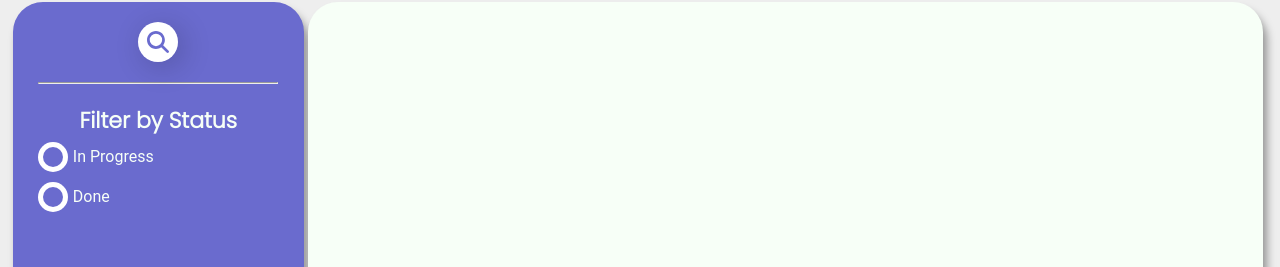
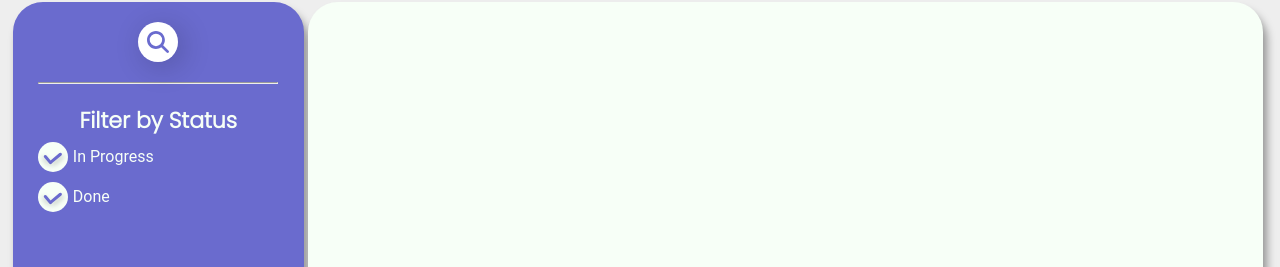
Before and after one commit to nlukic129/TaskManager, a React (Create React App) app: page / in a window 1280 px wide. Shown: the part 126-393 px from the top of the page. Built offline with nearby package versions, Linux system fonts and the light colour scheme.

Commit message:
Add Redux and React-Redux dependencies, and implement status filter by status functionality

```diff
--- a/package.json
+++ b/package.json
@@ -6,6 +6,7 @@
     "@fortawesome/fontawesome-svg-core": "^6.5.1",
     "@fortawesome/free-solid-svg-icons": "^6.5.1",
     "@fortawesome/react-fontawesome": "^0.2.0",
+    "@reduxjs/toolkit": "^2.2.1",
     "@testing-library/jest-dom": "^5.17.0",
     "@testing-library/react": "^13.4.0",
     "@testing-library/user-event": "^13.5.0",
@@ -13,9 +14,12 @@
     "@types/node": "^16.18.89",
     "@types/react": "^18.2.66",
     "@types/react-dom": "^18.2.22",
+    "@types/react-redux": "^7.1.33",
     "react": "^18.2.0",
     "react-dom": "^18.2.0",
+    "react-redux": "^9.1.0",
     "react-scripts": "5.0.1",
+    "redux": "^5.0.1",
     "typescript": "^4.9.5",
     "web-vitals": "^2.1.4"
   },
--- a/src/components/UI/Checkbox.tsx
+++ b/src/components/UI/Checkbox.tsx
@@ -1,23 +1,39 @@
 import classes from "./Checkbox.module.css";
+import { TaskState, taskStatus } from "../../store/TaskSlice";
+
+import { useSelector } from "react-redux";
+import { useEffect, useState } from "react";
 
 type CheckboxProps = {
   id: string;
   title: string;
+  onCheckStatus: (status: taskStatus) => void;
+  statusType: taskStatus;
 };
 
-const Checkbox = ({ id, title }: CheckboxProps) => {
+const Checkbox = ({ id, title, onCheckStatus, statusType }: CheckboxProps) => {
+  const [isChecked, setIsChecked] = useState(false);
+
+  const status = useSelector((state: any) => state.task.statusFilter);
+
+  useEffect(() => {
+    status.includes(statusType) ? setIsChecked(true) : setIsChecked(false);
+  }, [status]);
+
+  const clickHandler = () => {
+    onCheckStatus(statusType);
+  };
+
   return (
-    <>
-      <div className={classes.cb}>
-        <div className={classes.cb_wrapper}>
-          <input type="checkbox" className={classes._checkbox} id={id} />
-          <label htmlFor={id} className={classes.label}>
-            <div id="tick_mark" className={classes.tick_mark}></div>
-          </label>
-        </div>
-        <label htmlFor={id}>{title}</label>
+    <div className={classes.cb}>
+      <div className={classes.cb_wrapper} onClick={clickHandler}>
+        <input type="checkbox" className={classes._checkbox} id={id} checked={isChecked} />
+        <label htmlFor={id} className={classes.label}>
+          <div id="tick_mark" className={classes.tick_mark}></div>
+        </label>
       </div>
-    </>
+      <label onClick={clickHandler}>{title}</label>
+    </div>
   );
 };
 
--- a/src/components/filters/Filters.tsx
+++ b/src/components/filters/Filters.tsx
@@ -1,10 +1,18 @@
 import classes from "./Filters.module.css";
 import Search from "../UI/Search";
 import Checkbox from "../UI/Checkbox";
+import { taskStatus } from "../../store/TaskSlice";
+import { useDispatch, useSelector } from "react-redux";
+import { setStatusFilter } from "../../store/TaskSlice";
 
 const Filters = () => {
+  const dispatch = useDispatch();
+
+  const onCheckHandler = (status: taskStatus) => {
+    dispatch(setStatusFilter(status));
+  };
+
   return (
-    <>
     <div className={classes.filters}>
       <Search />
       <hr />
@@ -12,11 +20,10 @@ const Filters = () => {
         <h1>
           <span>Filter by Status</span>
         </h1>
-          <Checkbox id="in_progress" title="In Progress" />
-          <Checkbox id="done" title="Done" />
+        <Checkbox id="in_progress" title="In Progress" onCheckStatus={onCheckHandler} statusType={taskStatus.PROGRESS} />
+        <Checkbox id="done" title="Done" onCheckStatus={onCheckHandler} statusType={taskStatus.DONE} />
       </div>
     </div>
-    </>
   );
 };
 
--- a/src/index.tsx
+++ b/src/index.tsx
@@ -3,9 +3,14 @@ import ReactDOM from "react-dom/client";
 import "./index.css";
 import App from "./App";
 
+import { Provider } from "react-redux";
+import store from "./store/store";
+
 const root = ReactDOM.createRoot(document.getElementById("root") as HTMLElement);
 root.render(
-  <React.StrictMode>
-    <App />
-  </React.StrictMode>
+  <Provider store={store}>
+    <React.StrictMode>
+      <App />
+    </React.StrictMode>
+  </Provider>
 );
--- /dev/null
+++ b/src/store/TaskSlice.ts
@@ -0,0 +1,46 @@
+import { createSlice } from "@reduxjs/toolkit";
+
+export enum taskStatus {
+  DONE = "done",
+  PROGRESS = "progress",
+}
+
+interface Task {
+  id: number;
+  title: string;
+  description: string;
+  status: taskStatus;
+  responsiblePerson: string;
+}
+
+export interface TaskState {
+  tasks: Task[];
+  statusFilter: taskStatus[];
+  searchPerson: string;
+}
+
+const initialState: TaskState = {
+  tasks: [],
+  statusFilter: [taskStatus.DONE, taskStatus.PROGRESS],
+  searchPerson: "",
+};
+
+const taskSlice = createSlice({
+  name: "tasks",
+  initialState,
+  reducers: {
+    setStatusFilter: (state, action) => {
+      const status = action.payload;
+      const statusIndex = state.statusFilter.indexOf(status);
+      if (statusIndex !== -1) {
+        state.statusFilter.splice(statusIndex, 1);
+      } else {
+        state.statusFilter.push(status);
+      }
+      console.log([...state.statusFilter]);
+    },
+  },
+});
+
+export const { setStatusFilter } = taskSlice.actions;
+export default taskSlice.reducer;
--- /dev/null
+++ b/src/store/store.ts
@@ -0,0 +1,10 @@
+import { configureStore } from "@reduxjs/toolkit";
+import taskReducer from "./TaskSlice";
+
+const store = configureStore({
+  reducer: {
+    task: taskReducer,
+  },
+});
+
+export default store;
```
Also changed, not shown: 1 other file (tests, documents, lock files or other folders). Lines whose indentation alone changed are shown as unchanged.
